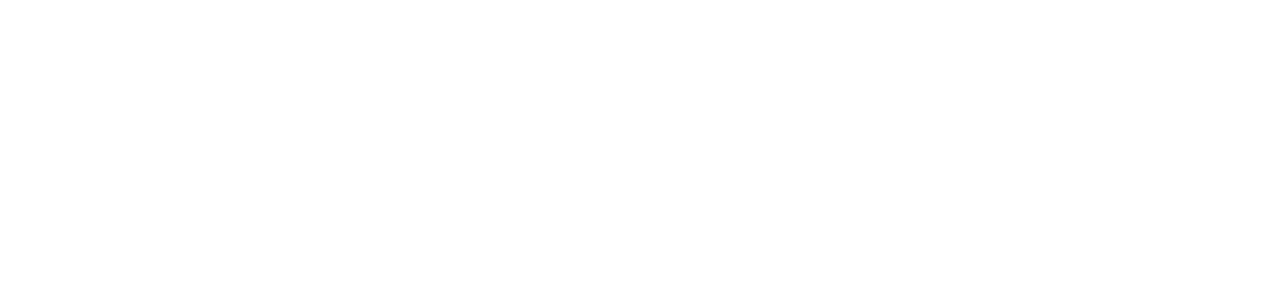
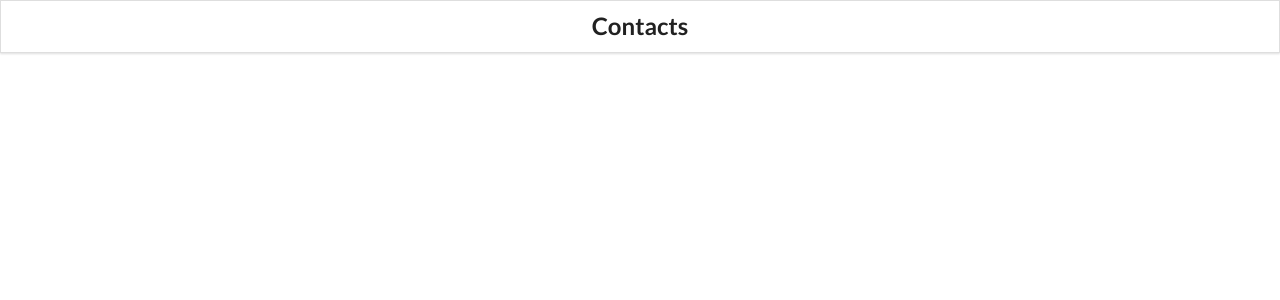
Before and after one commit to Berto-m/contacts, a React (Create React App) app: page / in a window 1280 px wide. Shown: the top 300 px of the page. Built offline with nearby package versions, Linux system fonts and the light colour scheme.

Commit message:
header created

```diff
--- a/public/index.html
+++ b/public/index.html
@@ -5,39 +5,14 @@
     <link rel="icon" href="%PUBLIC_URL%/favicon.ico" />
     <meta name="viewport" content="width=device-width, initial-scale=1" />
     <meta name="theme-color" content="#000000" />
-    <meta
-      name="description"
-      content="Web site created using create-react-app"
-    />
+    <link rel="stylesheet" href="https://cdnjs.cloudflare.com/ajax/libs/semantic-ui/2.4.1/semantic.min.css" integrity="sha512-8bHTC73gkZ7rZ7vpqUQThUDhqcNFyYi2xgDgPDHc+GXVGHXq+xPjynxIopALmOPqzo9JZj0k6OqqewdGO3EsrQ==" crossorigin="anonymous" referrerpolicy="no-referrer" />
     <link rel="apple-touch-icon" href="%PUBLIC_URL%/logo192.png" />
-    <!--
-      manifest.json provides metadata used when your web app is installed on a
-      user's mobile device or desktop. See https://developers.google.com/web/fundamentals/web-app-manifest/
-    -->
-    <link rel="manifest" href="%PUBLIC_URL%/manifest.json" />
-    <!--
-      Notice the use of %PUBLIC_URL% in the tags above.
-      It will be replaced with the URL of the `public` folder during the build.
-      Only files inside the `public` folder can be referenced from the HTML.
 
-      Unlike "/favicon.ico" or "favicon.ico", "%PUBLIC_URL%/favicon.ico" will
-      work correctly both with client-side routing and a non-root public URL.
-      Learn how to configure a non-root public URL by running `npm run build`.
-    -->
-    <title>React App</title>
+    <title>Contacts</title>
   </head>
   <body>
     <noscript>You need to enable JavaScript to run this app.</noscript>
     <div id="root"></div>
-    <!--
-      This HTML file is a template.
-      If you open it directly in the browser, you will see an empty page.
 
-      You can add webfonts, meta tags, or analytics to this file.
-      The build step will place the bundled scripts into the <body> tag.
-
-      To begin the development, run `npm start` or `yarn start`.
-      To create a production bundle, use `npm run build` or `yarn build`.
-    -->
   </body>
 </html>
--- a/src/components/Add.js
+++ b/src/components/Add.js
@@ -3,7 +3,7 @@
 export default function Add() {
   return (
     <div>
-
+      HELLLOO
     </div>
   )
 }
--- a/src/components/Header.js
+++ b/src/components/Header.js
@@ -3,7 +3,11 @@
 export default function Header() {
   return (
     <div>
-
+      <div className="ui fixed menu">
+        <div className="ui container center">
+          <h2>Contacts</h2>
+        </div>
+      </div>
     </div>
   )
 }
```
Also changed, not shown: src/images/user.png (added).
